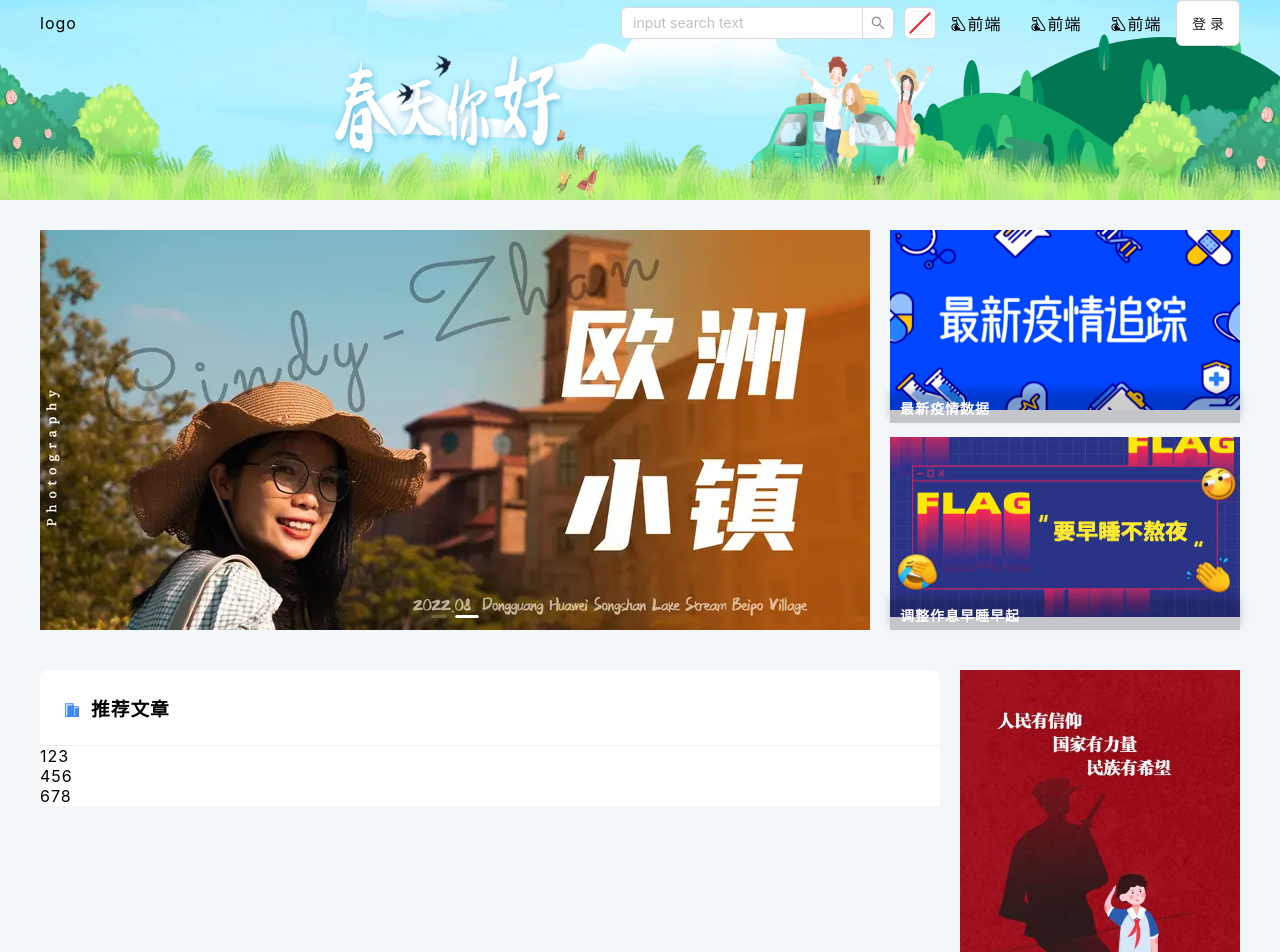
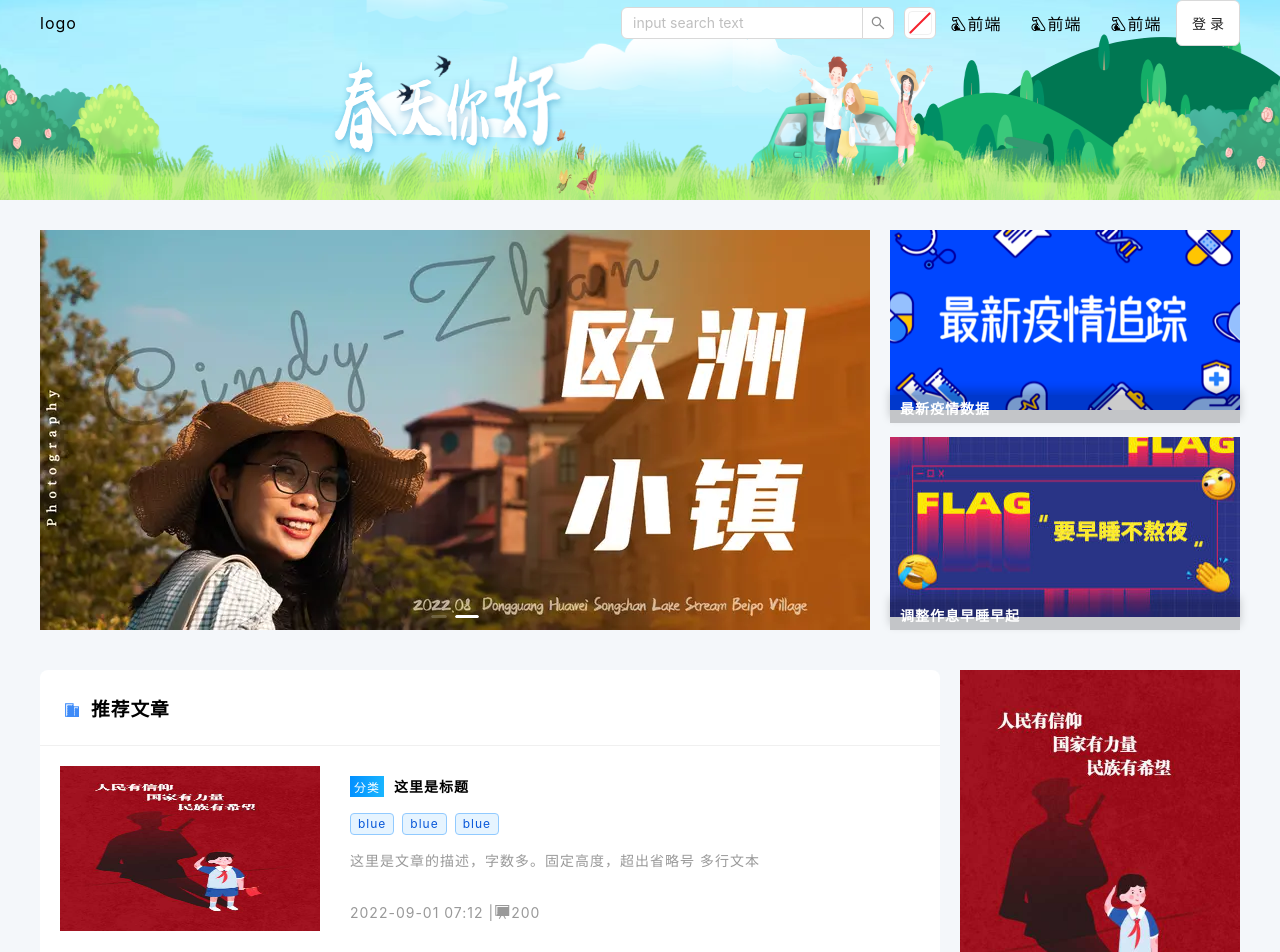
Before and after one commit to hy689/next-blog, a Next.js app: page / in a window 1280 px wide. Shown: the top 952 px of the page. Built offline with nearby package versions, Linux system fonts and the light colour scheme.

Commit message:
feat:首页文章列表

```diff
--- /dev/null
+++ b/components/articlesItem/index.jsx
@@ -0,0 +1,97 @@
+import { Divider, Space, Tag } from 'antd'
+export default function ArticlesItem(options) {
+  return (
+    <>
+      <div style={options.style} className="articles-item">
+        <div className="cover">
+          <img src="/imgs/adv.png" alt="" />
+        </div>
+        <div className="info">
+          <div className="title">
+            <span>分类</span>
+            <h4>这里是标题</h4>
+          </div>
+          <div className="tags">
+            <Tag color="blue">blue</Tag>
+            <Tag color="blue">blue</Tag>
+            <Tag color="blue">blue</Tag>
+          </div>
+          <div className="description ant-typography ant-typography-ellipsis ant-typography-ellipsis-multiple-line css-1a94xbs">
+            <p>这里是文章的描述，字数多。固定高度，超出省略号 多行文本</p>
+          </div>
+          <div className="data">
+            <span>2022-09-01 07:12 |</span>
+            <span>
+              <i className="iconfont icon-shuju"></i>200
+            </span>
+          </div>
+        </div>
+      </div>
+      <style jsx>{`
+        .articles-item {
+          display: flex;
+          align-items: center;
+        }
+        .cover {
+          height: 165px;
+          width: 260px;
+          overflow: hidden;
+          margin-right: 30px;
+        }
+        .cover img {
+          height: 100%;
+          width: 100%;
+        }
+        .info {
+          height: 100%;
+        }
+        .title {
+          display: flex;
+          margin-bottom: 15px;
+        }
+        .title span {
+          font-size: 12px;
+          border-radius: 0;
+          display: flex;
+          justify-content: center;
+          align-items: center;
+          width: 34px;
+          color: #fff;
+          height: 21px;
+          margin-right: 10px;
+          vertical-align: text-bottom;
+          font-weight: 400;
+          background-image: var(--g-primary-image);
+        }
+        .title h4 {
+          font-family: -apple-system, BlinkMacSystemFont, 'Segoe UI', Roboto,
+            'Helvetica Neue', Arial, 'Noto Sans', sans-serif,
+            'Apple Color Emoji', 'Segoe UI Emoji', 'Segoe UI Symbol',
+            'Noto Color Emoji';
+          font-size: 14px;
+          box-sizing: border-box;
+        }
+        .tags{
+          margin-bottom: 15px;
+        }
+        .description{
+          color: var(--text-color-light);
+          font-size: 14px;
+          margin-bottom: 10px;
+          height:44px
+        }
+        .data{
+          color: var(--text-color-light);
+          font-size: 14px;
+        }
+        .articles-item:hover {
+          background: #f4f7fa;
+        }
+        .articles-item:hover .cover img {
+          transition: all 0.5s;
+          transform: scale(1.1);
+        }
+      `}</style>
+    </>
+  )
+}
--- a/pages/index.jsx
+++ b/pages/index.jsx
@@ -1,4 +1,5 @@
 import ArticlesCard from '@/components/articlesCard'
+import ArticlesItem from '@/components/articlesItem'
 import Header from '@/components/header/index'
 import Advert from './index/advert'
 import CarouselBanner from './index/carouselBanner'
@@ -23,9 +24,10 @@ export default function Index() {
         <div className="main">
           <div className="article-card">
             <ArticlesCard title={title}>
-              <div>123</div>
-              <div>456</div>
-              <div>678</div>
+              <ArticlesItem style={{padding: '20px', marginBottom: '10px'}}/>
+              <ArticlesItem style={{padding: '20px', marginBottom: '10px'}}/>
+              <ArticlesItem style={{padding: '20px', marginBottom: '10px'}}/>
+
             </ArticlesCard>
           </div>
           <div className="other-info">
--- a/pages/index/carouselBanner.jsx
+++ b/pages/index/carouselBanner.jsx
@@ -4,9 +4,7 @@ const contentStyle = {
   background: '#364d79',
 }
 export default function CarouselBanner(options) {
-  const onChange = (currentSlide) => {
-    console.log(currentSlide)
-  }
+
   return (
     <>
       <div className="carousel-banner">
--- a/styles/globals.css
+++ b/styles/globals.css
@@ -14,6 +14,9 @@
     rgba(255, 255, 255, 1),
     rgba(255, 255, 255, 0)
   );
+  --g-primary-color: #1ab6ff;
+  --g-primary-image: linear-gradient(-84deg,#1ab6ff,#1ab6ff 0,#028fff);
+  --text-color-light: #999;
 
   --tile-start-rgb: 239, 245, 249;
   --tile-end-rgb: 228, 232, 233;
```
